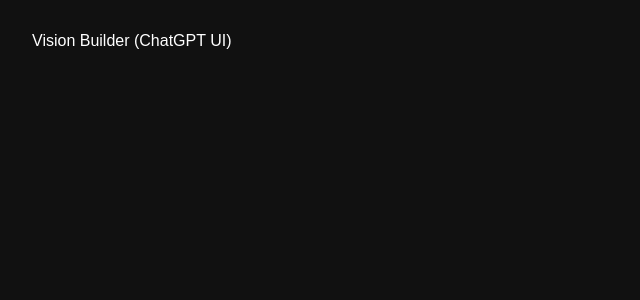
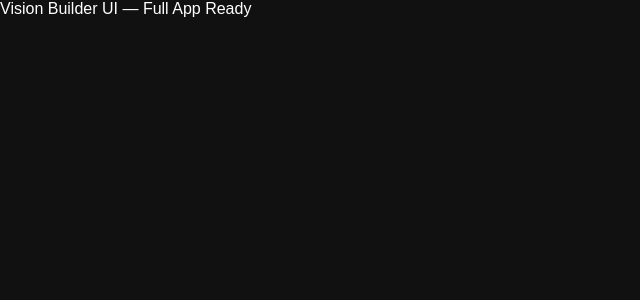
Before and after one commit to vcamino49/visionbuilder-frontend, a React (Create React App) app: page / in a window 1280 px wide. Shown: the top 300 px of the page, without its empty margins (0-640 px from the left). Built offline with nearby package versions, Linux system fonts and the light colour scheme.

Commit message:
Add files via upload

```diff
--- a/package.json
+++ b/package.json
@@ -1,6 +1,6 @@
 
 {
-  "name": "vision-builder-chatgpt-ui",
+  "name": "vision-builder-full-ui",
   "version": "1.0.0",
   "private": true,
   "dependencies": {
--- a/public/index.html
+++ b/public/index.html
@@ -1 +1 @@
-<!DOCTYPE html><html><head><title>Vision Builder - ChatGPT UI</title></head><body><div id='root'></div></body></html>
+<!DOCTYPE html><html><head><title>Vision Builder</title></head><body><div id='root'></div></body></html>
--- a/src/App.js
+++ b/src/App.js
@@ -1 +1 @@
-export default function App() { return <div className='chatgpt-ui'>Vision Builder (ChatGPT UI)</div>; }
+export default function App() { return <div>Vision Builder UI — Full App Ready</div>; }
--- a/src/index.css
+++ b/src/index.css
@@ -1 +1 @@
-body { background-color: #111; color: white; font-family: sans-serif; margin: 0; padding: 0; } .chatgpt-ui { padding: 2rem; }
+body { margin: 0; font-family: sans-serif; background: #111; color: white; }
```
